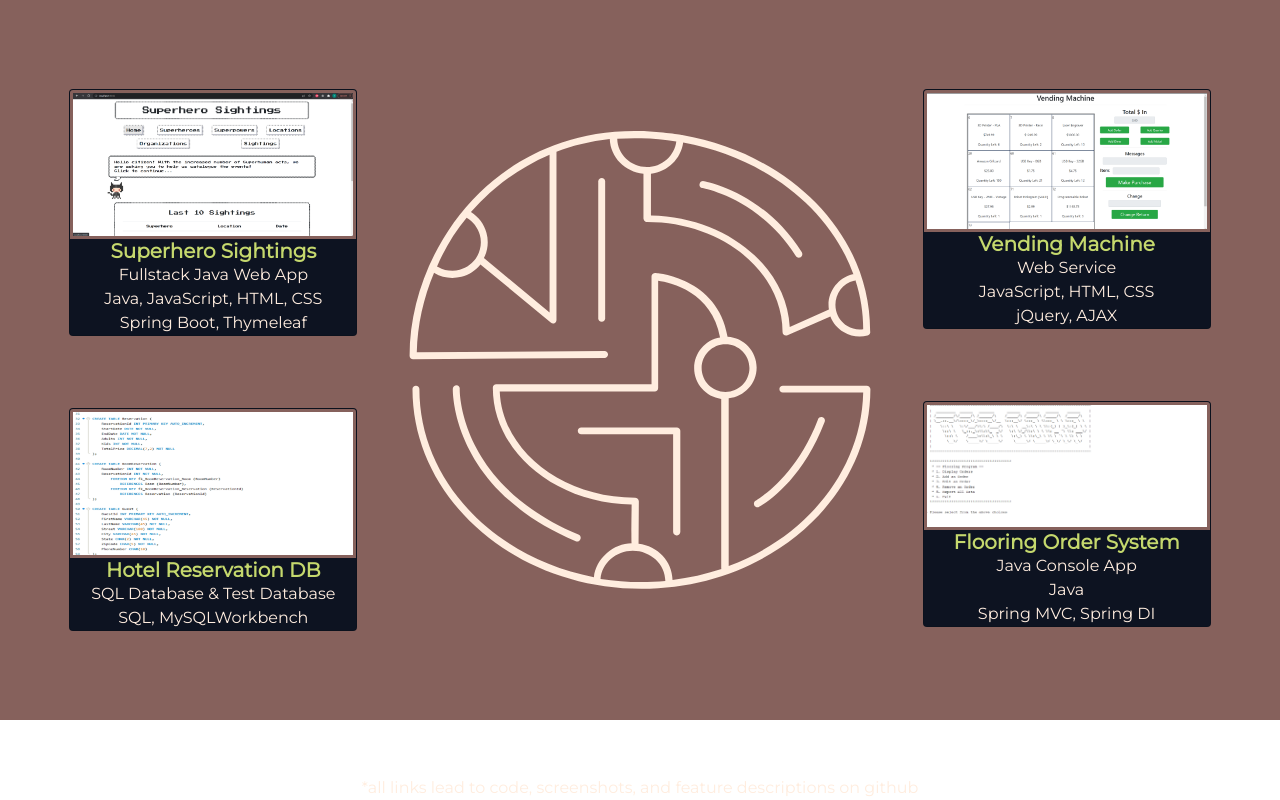
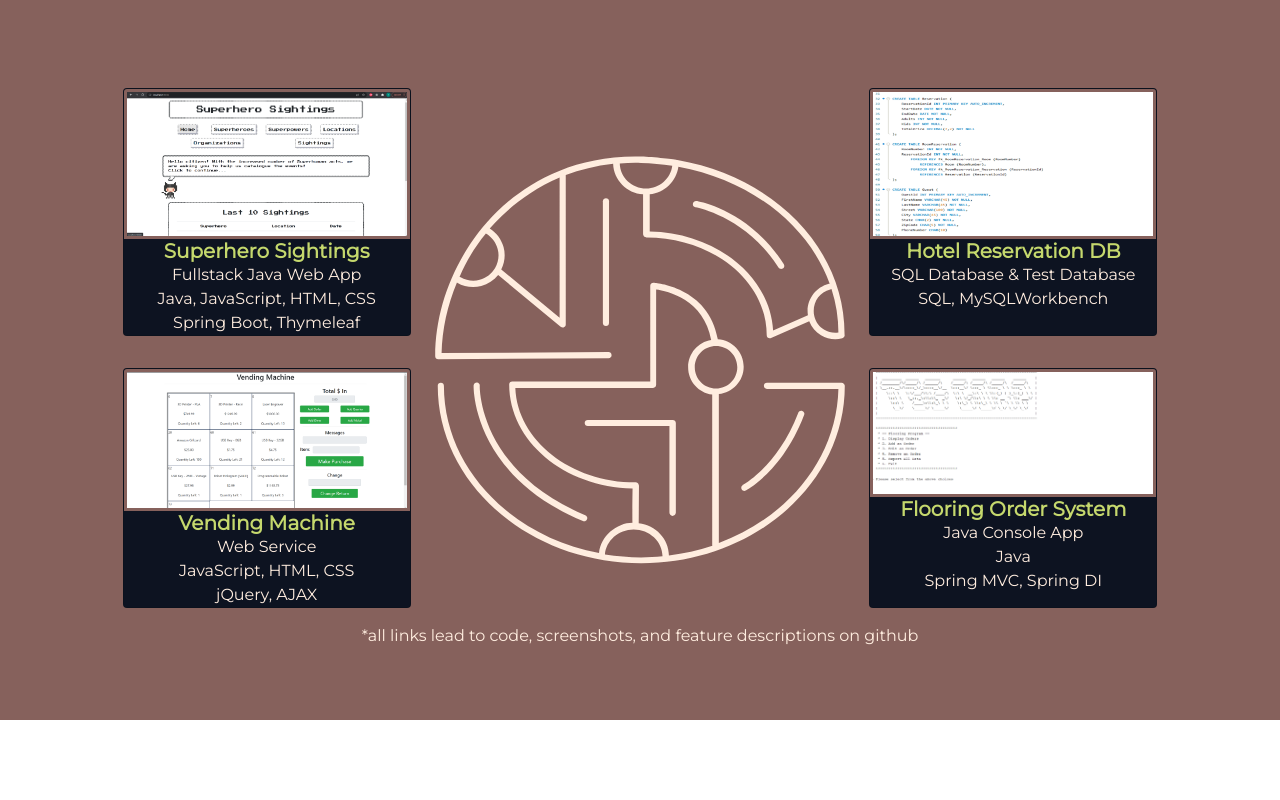
Before and after one commit to TannerKendall/portfolio-page, a website with bundled scripts: page projects.html in a window 1280 px wide. Built offline with nearby package versions, Linux system fonts and the light colour scheme.

Commit message:
changes to projects layout.. to be continued..

```diff
--- a/projects.html
+++ b/projects.html
@@ -17,16 +17,15 @@
 </head>
 <body>
 
-    <div class="container">
+    <div class="container-fluid">
 
         <!--projects body-->
         <main data-router-wrapper>
             <section data-router-view="projects" class="projects">
                 <div class="projects-content">
-                    <div class="projects-presentation row col-12">
-                        <div class="col-4 d-flex justify-content-center">
-                            <div class="">
-                                <div class="card project-card" id="project-card-1" style="width: 18rem;">
+                    <div class="projects-presentation col-12">
+                        <div class="row d-flex justify-content-center project-row-1">
+                            <div class="card project-card col-4 m-3" id="project-card-1" style="width: 18rem;">
                                 <img src="/images/cardImages/home.png" alt="Superhero-Sightings-Image" class="card-img-top">
                                 <div class="card-body text-center">
                                     <a class="project-link" target="_blank" rel="noopener noreferrer" href="https://github.com/TannerKendall/TannerKendall.github.io/tree/main/Superhero%20Sightings/superherosightingsdatalayer"><h5 class="card-text">Superhero Sightings</h5></a>
@@ -35,7 +34,8 @@
                                     <p>Spring Boot, Thymeleaf</p>
                                 </div>
                             </div>
-                                <div class="card project-card" id="project-card-2" style="width: 18rem;">
+                            <div class="col-4"></div>
+                            <div class="card project-card col-4 m-3" id="project-card-2" style="width: 18rem;">
                                 <img src="images/cardImages/hotel2(1).png" alt="Hotel-DB-Image" class="card-img-top">
                                 <div class="card-body text-center">
                                     <a class="project-link" target="_blank" rel="noopener noreferrer" href="https://github.com/TannerKendall/TannerKendall.github.io/tree/main/HotelReservationDB"><h5 class="card-text">Hotel Reservation DB</h5></a>
@@ -44,11 +44,8 @@
                                 </div>
                             </div>
                         </div>
-                        </div>
-                        <div class="col-4"></div>
-                        <div class="col-4 d-flex justify-content-center">
-                            <div class="">
-                                <div class="card project-card" id="project-card-3" style="width: 18rem;">
+                        <div class="row d-flex justify-content-center project-row-2">
+                            <div class="card project-card col-4 m-3" id="project-card-3" style="width: 18rem;">
                                 <img src="images/cardImages/vendingWeb.png" alt="Vending-Web-Image" class="card-img-top">
                                 <div class="card-body text-center">
                                     <a class="project-link" target="_blank" rel="noopener noreferrer" href="https://github.com/TannerKendall/TannerKendall.github.io/tree/main/Vending%20Machines/VendingMachineWebService"><h5 class="card-text">Vending Machine</h5></a>
@@ -57,7 +54,8 @@
                                     <p>jQuery, AJAX</p>
                                 </div>
                             </div>
-                                <div class="card project-card" id="project-card-4" style="width: 18rem;">
+                            <div class="col-4"></div>
+                            <div class="card project-card col-4 m-3" id="project-card-4" style="width: 18rem;">
                                 <img src="images/cardImages/menu.png" alt="Flooring-Orders-Image" class="card-img-top">
                                 <div class="card-body text-center">
                                     <a class="project-link" target="_blank" rel="noopener noreferrer" href="https://github.com/TannerKendall/TannerKendall.github.io/tree/main/FlooringMastery"><h5 class="card-text">Flooring Order System</h5></a>
@@ -67,10 +65,9 @@
                                 </div>
                             </div>
                         </div>
-                        </div>
 
                         <div class="row col-12">
-                            <p class="text-center disclaimer fixed-bottom">*all links lead to code, screenshots, and feature descriptions on github</p>
+                            <p class="text-center disclaimer">*all links lead to code, screenshots, and feature descriptions on github</p>
                         </div>
 
                     </div>
--- a/styles/styles.scss
+++ b/styles/styles.scss
@@ -55,15 +55,16 @@ $pale-spring-bud: #E2E3A6;
     background-color: $deep-taupe !important;
     background-image: url(/images/project-2.svg);
     background-repeat: no-repeat;
-    background-size: 45%;
+    background-size: 40%;
     background-position: center;
     color: $rich-black !important;
+    display: grid;
 }
 
-#project-card-1,
-#project-card-3{
-    margin-bottom: 25% !important;
-}
+// .project-row-1,
+// .project-row-3{
+//     display: grid;
+// }
 
 .card-body h5{
     font-weight: bold;
```
Also changed, not shown: about.html (+1 -1 lines), contact.html (+1 -1 lines), index.html (+1 -1 lines), dist/about.html, dist/contact.html, dist/index.html, dist/projects.html, 3 other files. Lines whose indentation alone changed are shown as unchanged.
